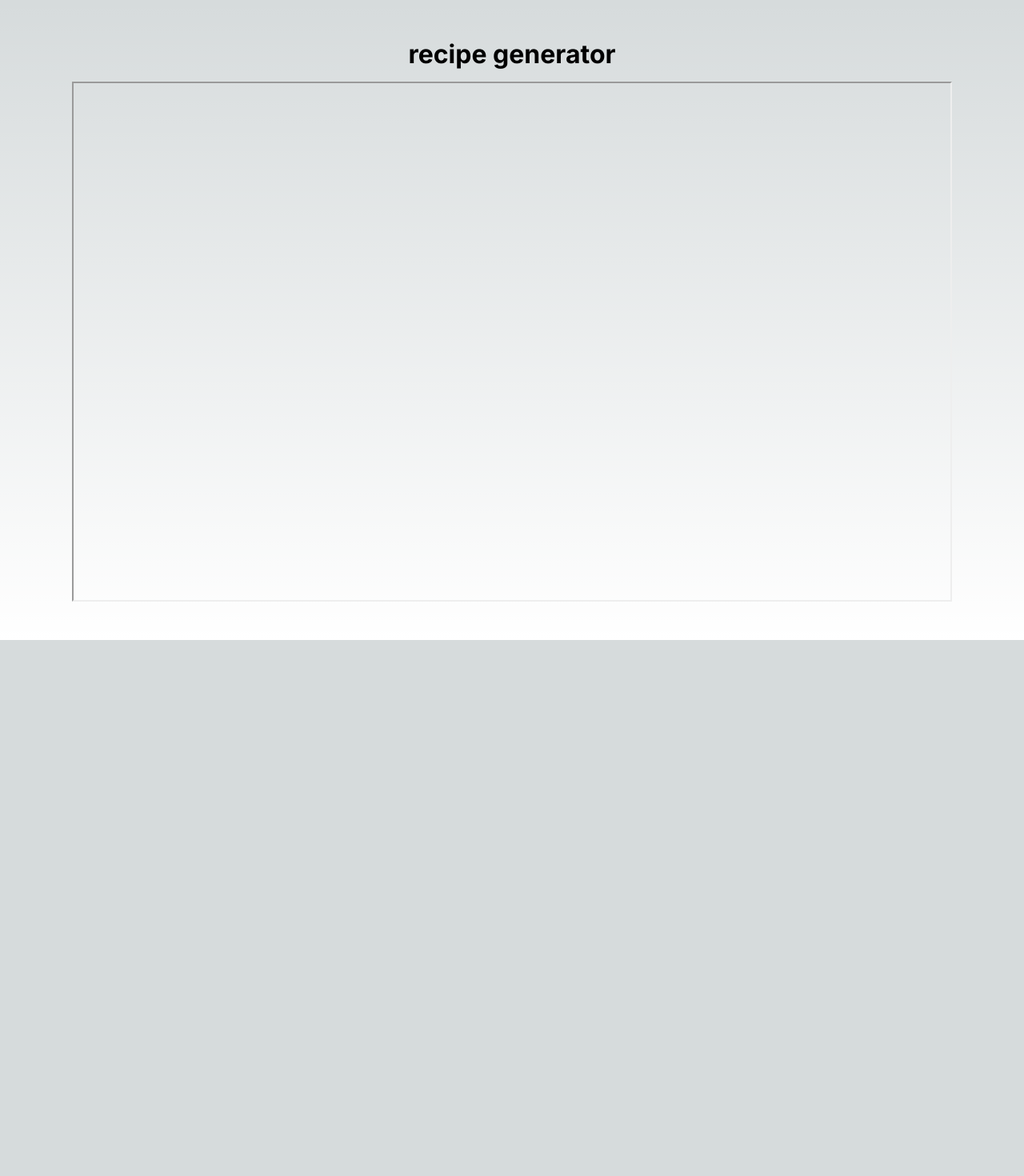
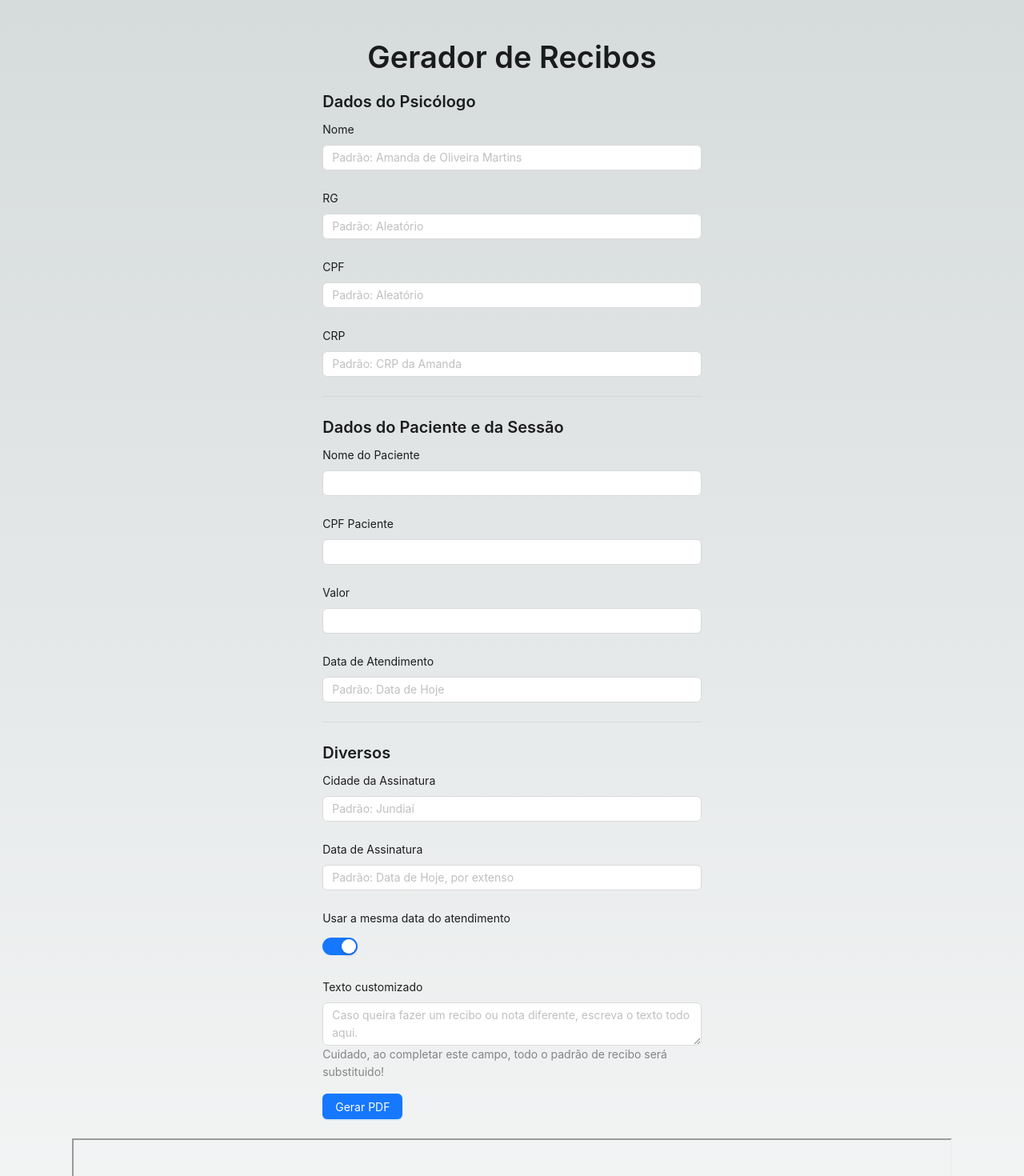
Before and after one commit to christian-sanches/recipe-generator, a Next.js app: page / in a window 1280 px wide. Shown: the top 1470 px of the page at 80% size. Before the commit the page ends 800 px from the top, so only its background shows below. Built offline with nearby package versions, Linux system fonts and the light colour scheme; no server answers.

Commit message:
text generation based on form done

```diff
--- a/package.json
+++ b/package.json
@@ -10,11 +10,13 @@
   },
   "dependencies": {
     "antd": "^5.15.0",
+    "date-fns": "^3.3.1",
     "next": "14.1.1",
     "pdf-lib": "^1.17.1",
     "react": "^18",
     "react-dom": "^18",
-    "styled-components": "^6.1.8"
+    "styled-components": "^6.1.8",
+    "zod": "^3.22.4"
   },
   "devDependencies": {
     "typescript": "^5",
--- a/src/app/page.tsx
+++ b/src/app/page.tsx
@@ -1,5 +1,8 @@
 'use client'
 
+import { PdfForm } from "@src/components/Form";
+import * as generator from '@src/generator';
+import { Typography } from "antd";
 import { PDFDocument } from "pdf-lib";
 import { useCallback, useEffect, useRef } from "react";
 import styles from "./page.module.css";
@@ -8,9 +11,15 @@ export default function Home() {
 
   const visualizer = useRef<HTMLIFrameElement>(null)
 
-  const fetchPdf = useCallback(async () => {
+  const getPdfDoc = useCallback(async () => {
     const pdfBuffer = await fetch("/pdf/amanda/v1.pdf").then((r) => r.arrayBuffer());
     const pdfDoc = await PDFDocument.load(pdfBuffer);
+
+    return pdfDoc
+  }, []);
+
+  const fetchPdf = useCallback(async () => {
+    const pdfDoc = await getPdfDoc();
 
     const mainPage = pdfDoc.getPage(0);
 
@@ -26,15 +35,23 @@ export default function Home() {
       visualizer.current.src = pdfDataUri;
     }
 
-  }, []);
+  }, [getPdfDoc]);
 
   useEffect(() => {
     fetchPdf();
   }, [fetchPdf]);
 
+  const handleSubmitForm = (values: any) => {
+    console.log(values);
+    console.log(generator.generateDefaultText(values));
+    console.log(generator.generateSignatureDate(values));
+  }
+
   return (
     <main className={styles.main}>
-      <h1>recipe generator</h1>
+      <Typography.Title level={1}>Gerador de Recibos</Typography.Title>
+
+      <PdfForm onFinish={handleSubmitForm}/>
       <iframe className={styles.description} ref={visualizer} />
 
     </main>
--- /dev/null
+++ b/src/components/Form/index.tsx
@@ -0,0 +1,68 @@
+'use client'
+
+import { Button, Divider, Form, Input, Space, Switch, Typography } from "antd";
+import React from "react";
+
+export const PdfForm: React.FC<{onFinish?: (values: any) => void}> = ({onFinish}) => {
+
+  const [formInstance] = Form.useForm();
+
+
+  return (
+    <Form layout="vertical" form={formInstance} onFinish={onFinish} style={{
+      width: "40%",
+      minWidth: "350px"
+    }}>
+      <Typography.Title level={4}>Dados do Psicólogo</Typography.Title>
+      <Form.Item label="Nome" name={"psychologist.name".split(".")} >
+        <Input placeholder="Padrão: Amanda de Oliveira Martins" />
+      </Form.Item>
+      <Form.Item label="RG" name={"psychologist.rg".split(".")}>
+        <Input placeholder="Padrão: Aleatório" />
+      </Form.Item>
+      <Form.Item label="CPF" name={"psychologist.cpf".split(".")}>
+        <Input placeholder="Padrão: Aleatório" />
+      </Form.Item>
+      <Form.Item label="CRP" name={"psychologist.crp".split(".")}>
+        <Input placeholder="Padrão: CRP da Amanda" />
+      </Form.Item>
+
+      <Divider type="horizontal" />
+      <Typography.Title level={4}>Dados do Paciente e da Sessão</Typography.Title>
+      <Form.Item label="Nome do Paciente" name={"pacient.name".split(".")}>
+        <Input placeholder="" />
+      </Form.Item>
+      <Form.Item label="CPF Paciente" name={"pacient.cpf".split(".")}>
+        <Input placeholder="" />
+      </Form.Item>
+      <Form.Item label="Valor" name="value">
+        <Input placeholder="" />
+      </Form.Item>
+      <Form.Item label="Data de Atendimento" name="sessionDate">
+        <Input placeholder="Padrão: Data de Hoje" />
+      </Form.Item>
+
+      <Divider type="horizontal" />
+      <Typography.Title level={4}>Diversos</Typography.Title>
+
+      <Form.Item label="Cidade da Assinatura" name={"signature.city".split(".")}>
+        <Input placeholder="Padrão: Jundiaí" />
+      </Form.Item>
+      <Form.Item label="Data de Assinatura" name={"signature.date".split(".")}>
+        <Input placeholder="Padrão: Data de Hoje, por extenso" />
+      </Form.Item>
+      <Form.Item label="Usar a mesma data do atendimento" name={"signature.sameAsSessionDate".split(".")}>
+        <Switch defaultChecked />
+      </Form.Item>
+      <Form.Item label="Texto customizado" help="Cuidado, ao completar este campo, todo o padrão de recibo será substituido!" name="customText">
+        <Input.TextArea placeholder="Caso queira fazer um recibo ou nota diferente, escreva o texto todo aqui." />
+      </Form.Item>
+
+      <Form.Item>
+        <Space style={{marginTop: "1rem"}}>
+          <Button type="primary" htmlType="submit">Gerar PDF</Button>
+        </Space>
+      </Form.Item>
+    </Form>
+  )
+}
--- /dev/null
+++ b/src/generator/index.ts
@@ -0,0 +1,65 @@
+import { format } from "date-fns";
+import { ptBR } from "date-fns/locale/pt-BR";
+import { z } from "zod";
+
+const dataSchema = z.object({
+  psychologist: z.object({
+    name: z.string().optional(),
+    rg: z.string().optional(),
+    cpf: z.string().optional(),
+    crp: z.string().optional(),
+  }),
+  pacient: z.object({
+    name: z.string().optional(),
+    cpf: z.string().optional(),
+  }),
+  value: z.string().optional(),
+  sessionDate: z.string().optional(),
+  signature: z.object({
+    city: z.string().optional(),
+    date: z.string().optional(),
+    sameAsSessionDate: z.boolean().optional(),
+  }),
+  customText: z.string().optional(),
+});
+
+export interface IData extends z.infer<typeof dataSchema> {}
+
+export const generateDefaultText = (data: IData): string => {
+  if (data.customText) return data.customText;
+  let text = "Eu, ";
+
+  // Psychologist details
+  text += data.psychologist.name || "Amanda de Oliveira Martins";
+  text += ", portadora do RG ";
+  text += data.psychologist.rg || "12.345.678-9";
+  text += " e CPF ";
+  text += data.psychologist.cpf || "111.111.111-11";
+  text += ", Registro Profissional ";
+  text += data.psychologist.crp || "06/177011";
+
+  // Pacient and session details
+  text += ", declaro que recebi do(a) Sr(a). ";
+  text += data.pacient.name || "Fulano de Tal";
+  text += " do CPF ";
+  text += data.pacient.cpf || "000.000.000-00";
+  text += " o valor de R$";
+  text += data.value || "1,99";
+  text += " referente aos atendimentos de psicoterapia realizados nos dias:\n \n";
+  text += data.sessionDate || new Date().toLocaleDateString("pt-BR");
+
+  return text;
+}
+
+export const generateSignatureDate = (data: IData): string => {
+  let text = "";
+  const currentFormattedDate = format(new Date(), "dd 'de' MMMM 'de' yyyy", { locale: ptBR });
+
+  text += data.signature.city || "Jundiaí";
+  text += ", ";
+  text += data.signature.sameAsSessionDate ?
+    data.sessionDate || currentFormattedDate :
+    data.signature.date || currentFormattedDate;
+
+  return text
+}
```
Also changed, not shown: src/app/globals.css (+7 -3 lines), 1 other file (tests, documents, lock files or other folders).
